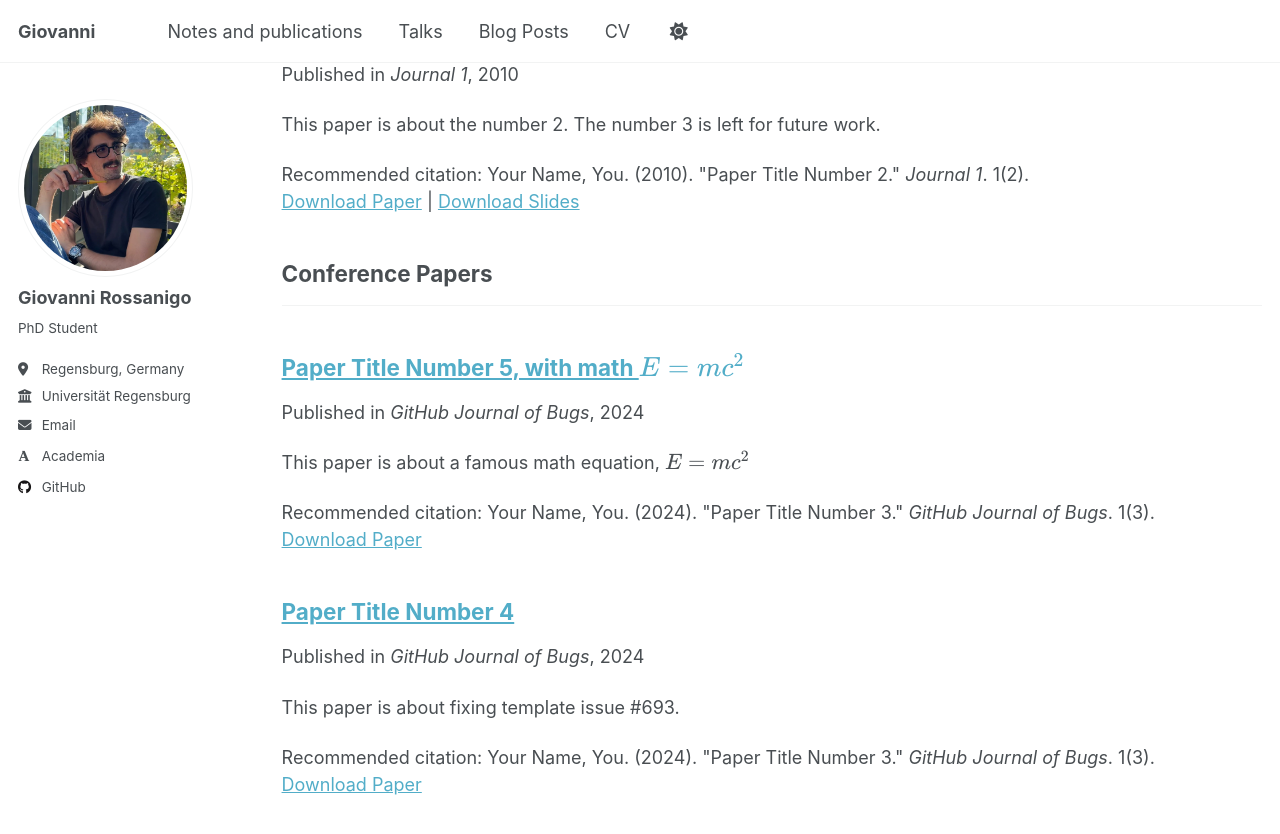
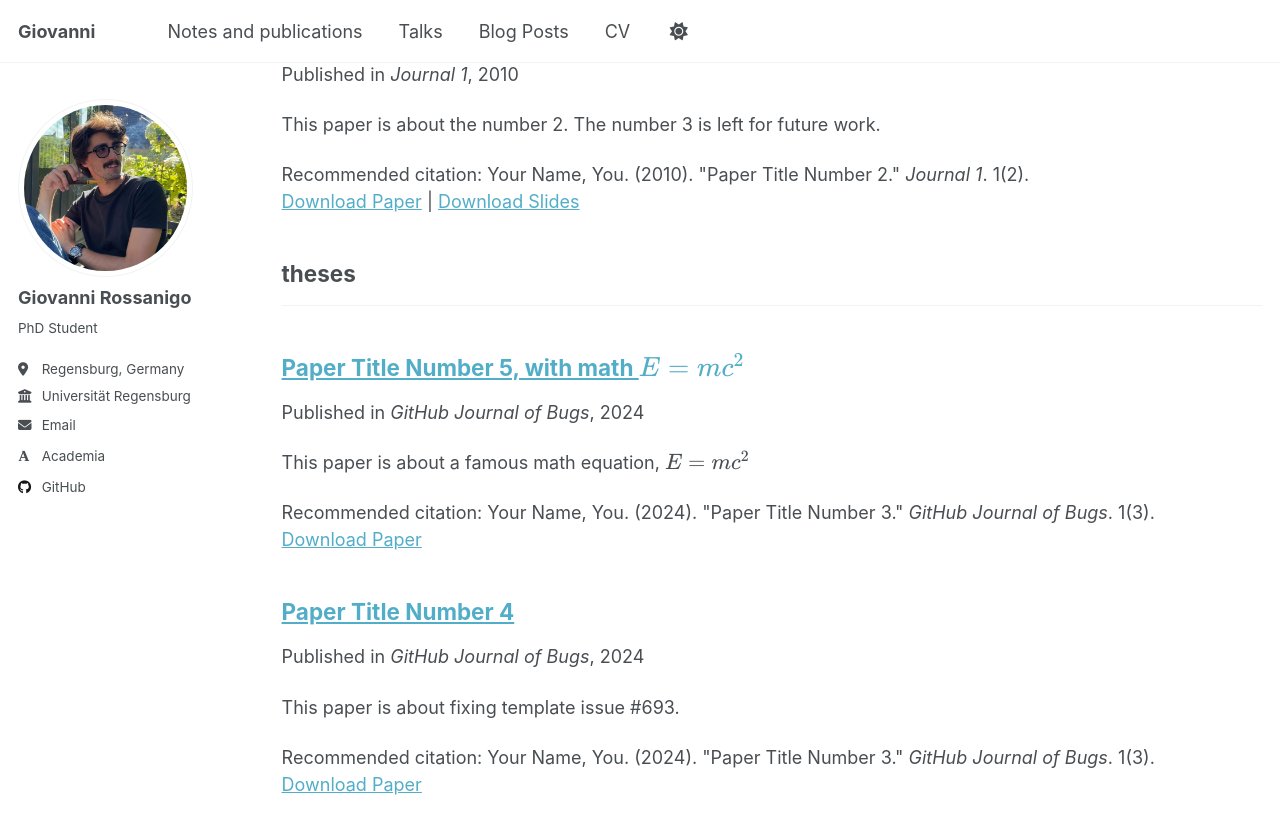
Before and after one commit to giovannirossanigo/giovannirossanigo.github.io, a Jekyll site: the page built from _pages/publications.html, in a window 1280 px wide and 900 px high, scrolled down 710 px. Shown: the top 834 px of the window. Built offline with Jekyll 4.4.1, drawn with Linux system fonts in a browser that asks for light colours; some web fonts are replaced; a script that is not in the unit is left out.

Commit message:
Update publication category titles in config

```diff
--- a/_config.yml
+++ b/_config.yml
@@ -63,11 +63,11 @@ author:
 # Publication Category - The following the list of publication categories and their headings
 publication_category:
   books:
-    title: 'Books'
+    title: 'Lecture notes'
   manuscripts:
     title: 'Journal Articles'
   conferences:
-    title: 'Conference Papers'
+    title: 'theses'
 
 # Site Settings
 teaser                   :  # filename of teaser fallback teaser image placed in /images/ for social media previews
```
